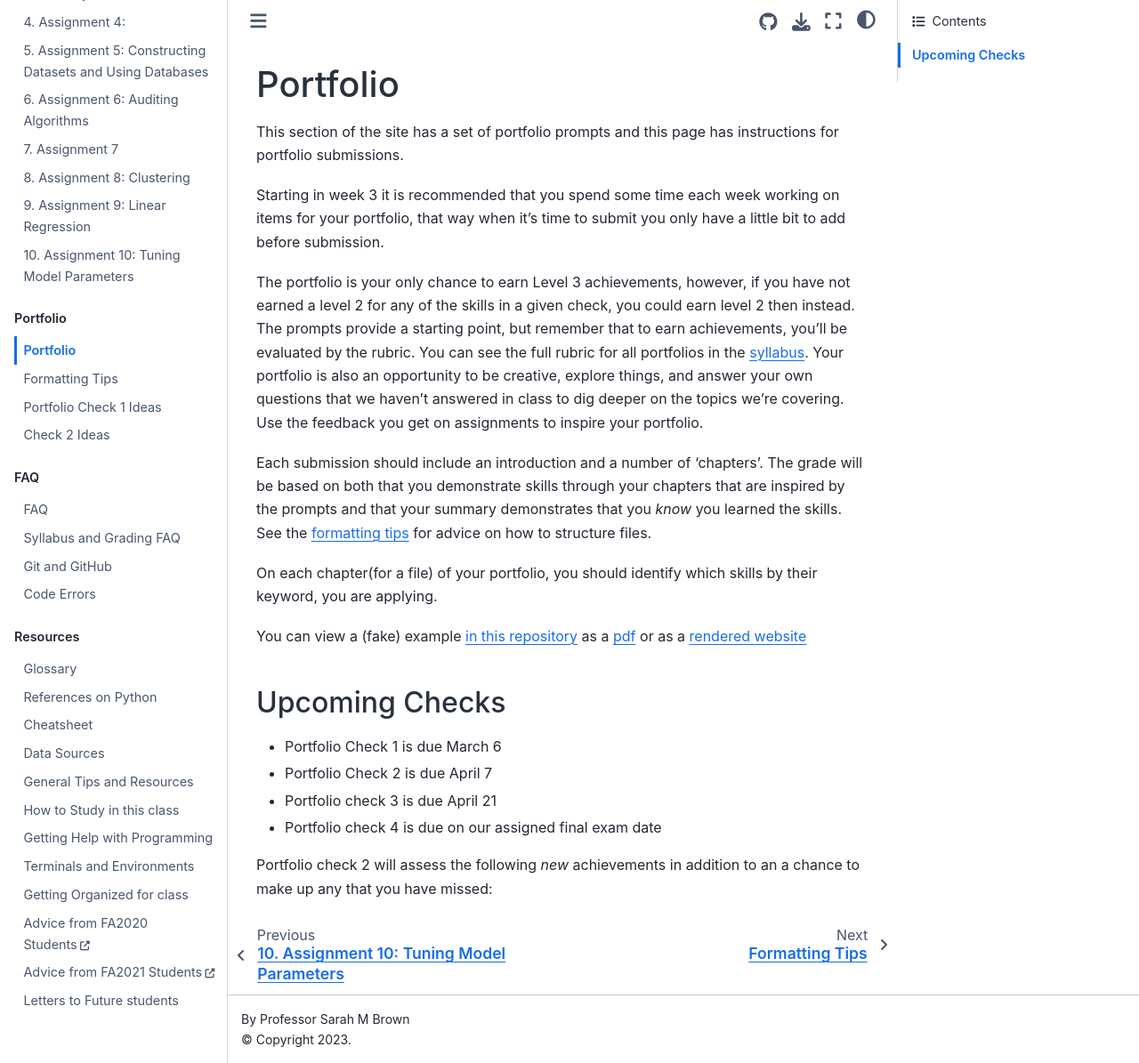
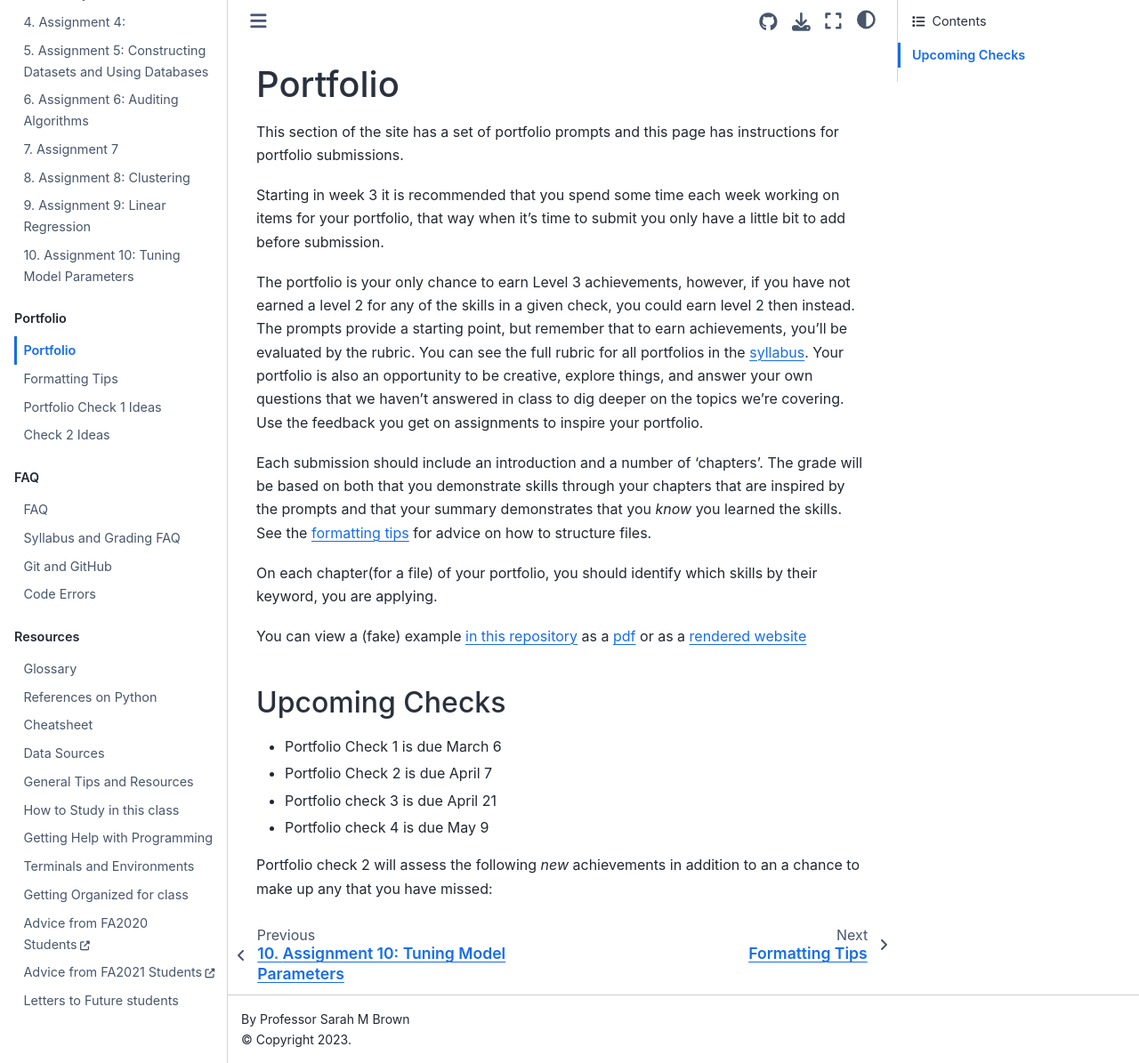
Before and after one commit to brownsarahm/BrownSpring23, a Jupyter Book: the page built from portfolio/index.md, in a window 1280 px wide and 1195 px high. Shown: the whole window at 89% size. Built offline with Jupyter Book 1.0.4 settings and Sphinx 7.4.7 and the Sphinx Book theme 1.1.4, drawn with Linux system fonts in a browser that asks for light colours.

Commit message:
final portfolio date

```diff
--- a/portfolio/index.md
+++ b/portfolio/index.md
@@ -86,7 +86,7 @@ You can view a (fake) example [in this repository](https://github.com/rhodyprog4
 - Portfolio Check 1 is due March 6
 - Portfolio Check 2 is due April 7
 - Portfolio check 3 is due April 21
-- Portfolio check 4 is due on our assigned final exam date
+- Portfolio check 4 is due May 9
 
 
 
```
